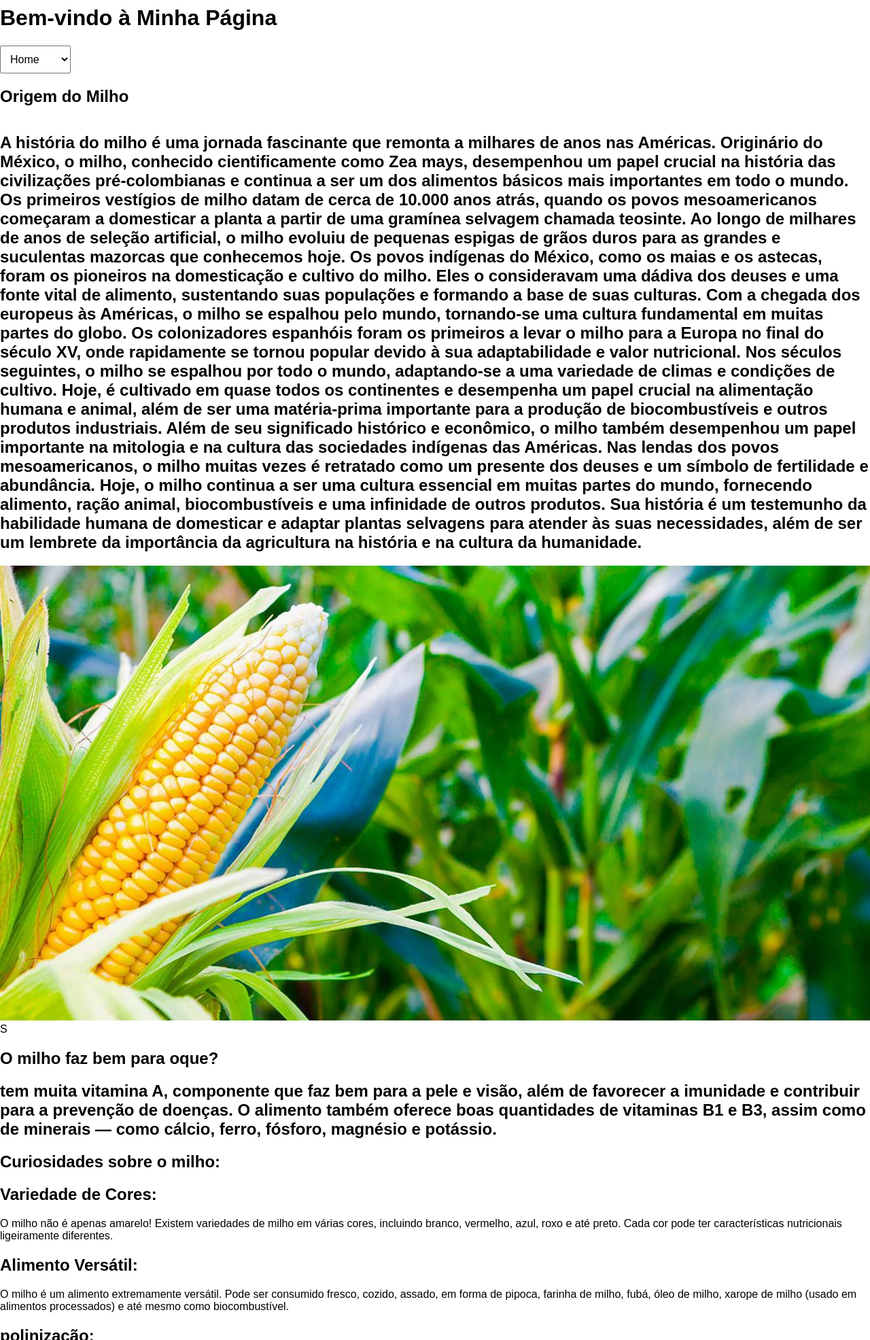
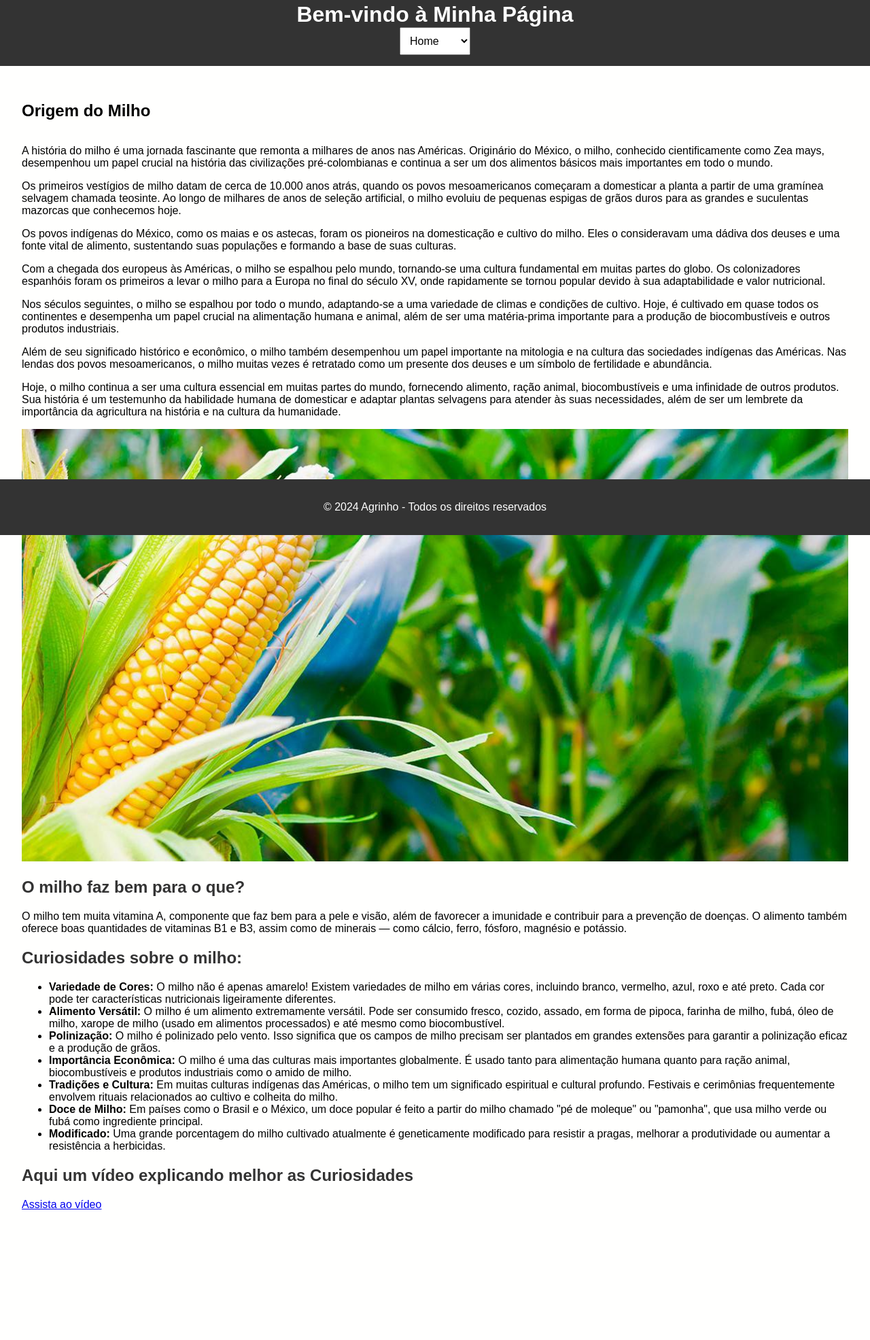
Before and after one commit to Gustavo00p/Origem-do-Milho, a plain HTML site: page index.html in a window 1280 px wide. Shown: the part 13-1984 px from the top of the page at 68% size. After the commit the page ends 1866 px from the top, so only its background shows below. Drawn offline with Linux system fonts and the light colour scheme; files whose address does not match are found by name.

Commit message:
versão final

```diff
--- a/index.html
+++ b/index.html
@@ -5,27 +5,6 @@
     <meta name="viewport" content="width=device-width, initial-scale=1.0">
     <title>Agrinho: do campo à cidade, colhendo oportunidades</title>
     <link rel="stylesheet" href="styles.css">
-
-    <meta charset="UTF-8">
-  <meta name="viewport" content="width=device-width, initial-scale=1.0">
-  <title>Exemplo de Animação</title>
-
-</head>
-<body>
- <h1>Bem-vindo à Minha Página</h1>
-    <select id="menu" name="menu">
-        <option value="home">Home</option>
-        <option value="sobre">Sobre</option>
-        <option value="servicos">Serviços</option>
-        <option value="contato">Contato</option>
-    </select>
-
-        </section>
-        <section id="beneficios">
-
-            <meta charset="UTF-8">
-            <meta name="viewport" content="width=device-width, initial-scale=1.0">
-            <title>Exemplo de Animação de Balanço</title>
     <style>
         /* CSS da animação de balanço */
         .swing {
@@ -50,81 +29,102 @@
                 transform: rotate(0deg);
             }
         }
-            </style>
-          </head>
-          <body>
-            <h1 class="swing">Origem do Milho</h1>
-          </body>
 
-            <p><h2>A história do milho é uma jornada fascinante que remonta a milhares de anos nas Américas. Originário do México, o milho, conhecido cientificamente como Zea mays, desempenhou um papel crucial na história das civilizações pré-colombianas e continua a ser um dos alimentos básicos mais importantes em todo o mundo.
-
-                Os primeiros vestígios de milho datam de cerca de 10.000 anos atrás, quando os povos mesoamericanos começaram a domesticar a planta a partir de uma gramínea selvagem chamada teosinte. Ao longo de milhares de anos de seleção artificial, o milho evoluiu de pequenas espigas de grãos duros para as grandes e suculentas mazorcas que conhecemos hoje.
-
-                Os povos indígenas do México, como os maias e os astecas, foram os pioneiros na domesticação e cultivo do milho. Eles o consideravam uma dádiva dos deuses e uma fonte vital de alimento, sustentando suas populações e formando a base de suas culturas.
-
-                Com a chegada dos europeus às Américas, o milho se espalhou pelo mundo, tornando-se uma cultura fundamental em muitas partes do globo. Os colonizadores espanhóis foram os primeiros a levar o milho para a Europa no final do século XV, onde rapidamente se tornou popular devido à sua adaptabilidade e valor nutricional.
-
-                Nos séculos seguintes, o milho se espalhou por todo o mundo, adaptando-se a uma variedade de climas e condições de cultivo. Hoje, é cultivado em quase todos os continentes e desempenha um papel crucial na alimentação humana e animal, além de ser uma matéria-prima importante para a produção de biocombustíveis e outros produtos industriais.
-
-                Além de seu significado histórico e econômico, o milho também desempenhou um papel importante na mitologia e na cultura das sociedades indígenas das Américas. Nas lendas dos povos mesoamericanos, o milho muitas vezes é retratado como um presente dos deuses e um símbolo de fertilidade e abundância.
-
-                Hoje, o milho continua a ser uma cultura essencial em muitas partes do mundo, fornecendo alimento, ração animal, biocombustíveis e uma infinidade de outros produtos. Sua história é um testemunho da habilidade humana de domesticar e adaptar plantas selvagens para atender às suas necessidades, além de ser um lembrete da importância da agricultura na história e na cultura da humanidade.
-                </h2>
-                <background-size:cover;>
-               <img id="imagem" src="/home/escola/Downloads/agrim/Conheca-os-principais-tipos-de-bioinsumos-na-cultura-do-milho.jpg"src>
-            </background-size:cover;>
-          S
-            <html lang="pt-br">
-<head>
-<meta charset="UTF-8">
-<meta name="viewport" content="width=device-width, initial-scale=1.0">
-<title>Página com Cor Amarela Fraca</title>
-<style>
+        /* Estilo da página */
         body {
             background-color: #fffffe;
+            font-family: Arial, sans-serif;
+            margin: 0;
+            padding: 0;
+        }
+
+        header {
+            background-color: #333;
+            color: white;
+            text-align: center;
+            padding: 1em 0;
+        }
+
+        main {
+            padding: 2em;
+        }
+
+        .swing {
+            display: inline-block;
+            animation: swing 1s infinite;
+        }
+
+        img {
+            max-width: 100%;
+            height: auto;
+        }
+
+        h2 {
+            color: #333;
+        }
+
+        footer {
+            background-color: #333;
+            color: white;
+            text-align: center;
+            padding: 1em 0;
+            position: fixed;
+            width: 100%;
+            bottom: 0;
         }
     </style>
 </head>
 <body>
+    <header>
+        <h1>Bem-vindo à Minha Página</h1>
+        <select id="menu" name="menu">
+            <option value="home">Home</option>
+            <option value="sobre">Sobre</option>
+            <option value="servicos">Serviços</option>
+            <option value="contato">Contato</option>
+        </select>
+    </header>
 
-    <html lang="pt-br">
-<head>
-<meta charset="UTF-8">
-<meta name="viewport" content="width=device-width, initial-scale=1.0">
-<title>Texto com Tamanho Reduzido</title>
+    <main>
+        <section id="beneficios">
+            <h1 class="swing">Origem do Milho</h1>
+            <p>A história do milho é uma jornada fascinante que remonta a milhares de anos nas Américas. Originário do México, o milho, conhecido cientificamente como Zea mays, desempenhou um papel crucial na história das civilizações pré-colombianas e continua a ser um dos alimentos básicos mais importantes em todo o mundo.</p>
 
-</head>
-<body>
+            <p>Os primeiros vestígios de milho datam de cerca de 10.000 anos atrás, quando os povos mesoamericanos começaram a domesticar a planta a partir de uma gramínea selvagem chamada teosinte. Ao longo de milhares de anos de seleção artificial, o milho evoluiu de pequenas espigas de grãos duros para as grandes e suculentas mazorcas que conhecemos hoje.</p>
 
-    <h2>O milho faz bem para oque?</h2>
-    <p><h2>tem muita vitamina A,
-                               componente que faz bem para a pele e visão, além de favorecer a imunidade e contribuir para a prevenção de doenças.
-         O alimento também oferece boas quantidades de vitaminas B1 e B3, assim como de minerais — como cálcio, ferro, fósforo, magnésio e potássio.</h2></p>
+            <p>Os povos indígenas do México, como os maias e os astecas, foram os pioneiros na domesticação e cultivo do milho. Eles o consideravam uma dádiva dos deuses e uma fonte vital de alimento, sustentando suas populações e formando a base de suas culturas.</p>
+
+            <p>Com a chegada dos europeus às Américas, o milho se espalhou pelo mundo, tornando-se uma cultura fundamental em muitas partes do globo. Os colonizadores espanhóis foram os primeiros a levar o milho para a Europa no final do século XV, onde rapidamente se tornou popular devido à sua adaptabilidade e valor nutricional.</p>
+
+            <p>Nos séculos seguintes, o milho se espalhou por todo o mundo, adaptando-se a uma variedade de climas e condições de cultivo. Hoje, é cultivado em quase todos os continentes e desempenha um papel crucial na alimentação humana e animal, além de ser uma matéria-prima importante para a produção de biocombustíveis e outros produtos industriais.</p>
+
+            <p>Além de seu significado histórico e econômico, o milho também desempenhou um papel importante na mitologia e na cultura das sociedades indígenas das Américas. Nas lendas dos povos mesoamericanos, o milho muitas vezes é retratado como um presente dos deuses e um símbolo de fertilidade e abundância.</p>
+
+            <p>Hoje, o milho continua a ser uma cultura essencial em muitas partes do mundo, fornecendo alimento, ração animal, biocombustíveis e uma infinidade de outros produtos. Sua história é um testemunho da habilidade humana de domesticar e adaptar plantas selvagens para atender às suas necessidades, além de ser um lembrete da importância da agricultura na história e na cultura da humanidade.</p>
+
+            <img id="imagem" src="/home/escola/Downloads/agrim/Conheca-os-principais-tipos-de-bioinsumos-na-cultura-do-milho.jpg" alt="Imagem dos tipos de bioinsumos na cultura do milho">
+
+            <h2>O milho faz bem para o que?</h2>
+            <p>O milho tem muita vitamina A, componente que faz bem para a pele e visão, além de favorecer a imunidade e contribuir para a prevenção de doenças. O alimento também oferece boas quantidades de vitaminas B1 e B3, assim como de minerais — como cálcio, ferro, fósforo, magnésio e potássio.</p>
 
             <h2>Curiosidades sobre o milho:</h2>
+            <ul>
+                <li><strong>Variedade de Cores:</strong> O milho não é apenas amarelo! Existem variedades de milho em várias cores, incluindo branco, vermelho, azul, roxo e até preto. Cada cor pode ter características nutricionais ligeiramente diferentes.</li>
+                <li><strong>Alimento Versátil:</strong> O milho é um alimento extremamente versátil. Pode ser consumido fresco, cozido, assado, em forma de pipoca, farinha de milho, fubá, óleo de milho, xarope de milho (usado em alimentos processados) e até mesmo como biocombustível.</li>
+                <li><strong>Polinização:</strong> O milho é polinizado pelo vento. Isso significa que os campos de milho precisam ser plantados em grandes extensões para garantir a polinização eficaz e a produção de grãos.</li>
+                <li><strong>Importância Econômica:</strong> O milho é uma das culturas mais importantes globalmente. É usado tanto para alimentação humana quanto para ração animal, biocombustíveis e produtos industriais como o amido de milho.</li>
+                <li><strong>Tradições e Cultura:</strong> Em muitas culturas indígenas das Américas, o milho tem um significado espiritual e cultural profundo. Festivais e cerimônias frequentemente envolvem rituais relacionados ao cultivo e colheita do milho.</li>
+                <li><strong>Doce de Milho:</strong> Em países como o Brasil e o México, um doce popular é feito a partir do milho chamado "pé de moleque" ou "pamonha", que usa milho verde ou fubá como ingrediente principal.</li>
+                <li><strong>Modificado:</strong> Uma grande porcentagem do milho cultivado atualmente é geneticamente modificado para resistir a pragas, melhorar a produtividade ou aumentar a resistência a herbicidas.</li>
+            </ul>
 
-        <p><h2>Variedade de Cores:</h2> O milho não é apenas amarelo! Existem variedades de milho em várias cores, incluindo branco, vermelho, azul, roxo e até preto. Cada cor pode ter características nutricionais ligeiramente diferentes.
+            <h2>Aqui um vídeo explicando melhor as Curiosidades</h2>
+            <a href="https://www.youtube.com/watch?v=AOTms02wkhQ" target="_blank">Assista ao vídeo</a>
+        </section>
+    </main>
 
-            <h2>Alimento Versátil:</h2> O milho é um alimento extremamente versátil. Pode ser consumido fresco, cozido, assado, em forma de pipoca, farinha de milho, fubá, óleo de milho, xarope de milho (usado em alimentos processados) e até mesmo como biocombustível.
-
-            <h2>polinização:</h2> O milho é polinizado pelo vento. Isso significa que os campos de milho precisam ser plantados em grandes extensões para garantir a polinização eficaz e a produção de grãos.
-
-            <h2>Importância Econômica:</h2> O milho é uma das culturas mais importantes globalmente. É usado tanto para alimentação humana quanto para ração animal, biocombustíveis e produtos industriais como o amido de milho.
-
-            <h2>Tradições e Cultura:</h2> Em muitas culturas indígenas das Américas, o milho tem um significado espiritual e cultural profundo. Festivais e cerimônias frequentemente envolvem rituais relacionados ao cultivo e colheita do milho.
-
-            <h2>Doce de Milho:</h2> Em países como o Brasil e o México, um doce popular é feito a partir do milho chamado "pé de moleque" ou "pamonha", que usa milho verde ou fubá como ingrediente principal.
-
-            <h2>Modificado:</h2> Uma grande porcentagem do milho cultivado atualmente é geneticamente modificado para resistir a pragas, melhorar a produtividade ou aumentar a resistência a herbicidas.</p>
-
-
-            <h2>Aqui um video explicando melhor as Curiosidades</h2>
-
-            <a href="https://www.youtube.com/watch?v=AOTms02wkhQ">Assista ao vídeo</a>
-
-
-<p>Origem do milho</p>
-
-
+    <footer>
+        <p>&copy; 2024 Agrinho - Todos os direitos reservados</p>
+    </footer>
 </body>
 </html>
--- a/styles.css
+++ b/styles.css
@@ -1,9 +1,12 @@
+/* Estilo geral do corpo */
 body {
     font-family: Arial, sans-serif;
     margin: 0;
     padding: 0;
+    background-color: #f0f8ff;
 }
 
+/* Estilo do cabeçalho */
 header {
     background-color: #f4ff5c;
     color: rgb(0, 0, 0);
@@ -14,9 +17,11 @@ header h1 {
     margin: 0;
 }
 
+/* Estilo da navegação */
 nav ul {
     list-style-type: none;
     padding: 0;
+    margin: 0;
 }
 
 nav ul li {
@@ -29,6 +34,7 @@ nav ul li a {
     text-decoration: none;
 }
 
+/* Estilo do conteúdo principal */
 main {
     padding: 20px;
 }
@@ -37,6 +43,35 @@ section {
     margin-bottom: 40px;
 }
 
+.conteudo-principal {
+    padding: 20px;
+    text-align: center;
+}
+
+/* Estilo das imagens */
+#imagem {
+    width: 100%;
+}
+
+/* Estilo do seletor */
+select {
+    padding: 10px;
+    font-size: 16px;
+}
+
+/* Estilo dos rótulos */
+label {
+    margin-right: 10px;
+    font-size: 18px;
+}
+
+/* Estilo da área verde */
+.area-verde {
+    background-color: #ccffcc;
+    text-align: center;
+}
+
+/* Estilo do rodapé */
 footer {
     background-color: #333;
     color: white;
@@ -47,37 +82,7 @@ footer {
     width: 100%;
 }
 
-#imagem {
-    width: 100%;
-}
-
-select {
-    padding: 10px;
-    font-size: 16px;
-}
-
-label {
-    margin-right: 10px;
-    font-size: 18px;
-}
-
-body {
-    font-family: Arial, sans-serif;
-    margin: 0;
-    padding: 0;
-    background-color: #f0f8ff;
-}
-
-.area-verde {
-    background-color: #ccffcc;
-    text-align: center;
-}
-
-.conteudo-principal {
-    padding: 20px;
-    text-align: center;
-}
-
+/* Animação swing */
 .swing {
     display: inline-block;
     animation: swing 1s infinite;
```
Lines whose indentation alone changed are shown as unchanged.
